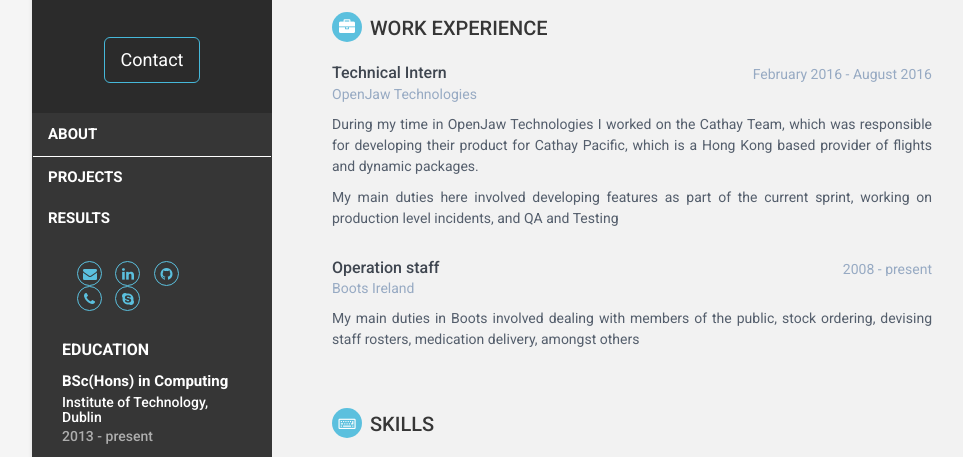
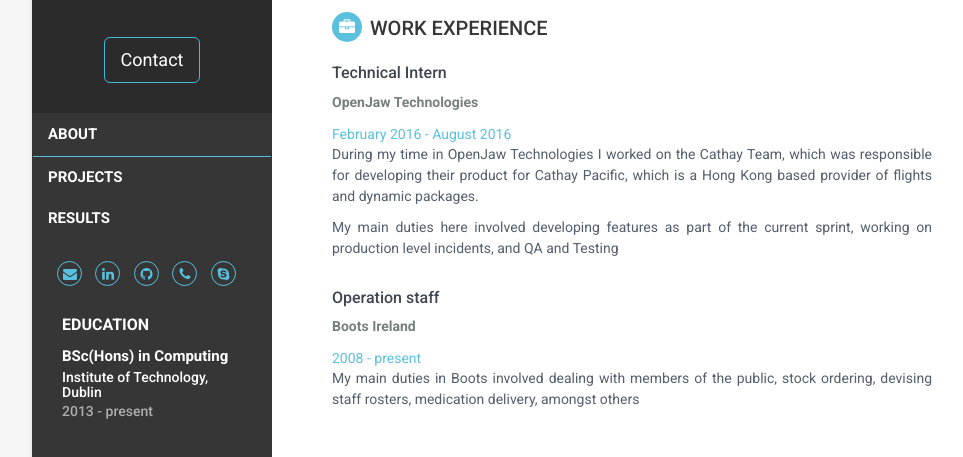
Before and after one commit to shaydaly/IMD-WEB-CV, a plain HTML site: page IMD-CA-2/IMD-CA/index.html in a window 1280 px wide. Shown: the part 270-727 px from the top of the page, without its empty margins (128-1091 px from the left). Drawn offline with Linux system fonts and the light colour scheme.

Commit message:
contact buttons fixed

```diff
--- a/IMD-CA-2/IMD-CA/assets/css/styles.css
+++ b/IMD-CA-2/IMD-CA/assets/css/styles.css
@@ -40,9 +40,9 @@ p {
   background-color: #2b2b2b
 }
 .mediaLinks{
-  width:150px;
+  width:190px;
   margin: 0 auto;
-  /*position:relative;*/
+  position:relative;
   /*padding:15px;*/
 }
 
@@ -159,7 +159,7 @@ p {
 
 .main-wrapper {
   right:0;
-  background: #f2f2f2;
+  background: white;
   padding: 60px;
   padding-left: 300px;
   height:100%;
@@ -224,14 +224,16 @@ p {
   font-weight: 500;
 }
 .main-wrapper .time {
-  position: absolute;
+  position: relative;
   right: 0;
   top: 0;
-  color: #97AAC3;
+  color: #5bc0de;
 }
 .main-wrapper .company {
+  padding-top:10px;
   margin-bottom: 10px;
-  color: #97AAC3;
+  color: rgb(118, 127, 123);
+  font-weight:bold;
 }
 .main-wrapper .project-title {
   font-size: 16px;
@@ -389,7 +391,7 @@ p {
   background-color: transparent;
   /*border: none;*/
   /*padding-bottom: 6px;*/
-  border-bottom: 1px solid white;
+  border-bottom: 1px solid #5bc0de;
   font-weight:bold;
 }
 
--- a/IMD-CA-2/IMD-CA/index.html
+++ b/IMD-CA-2/IMD-CA/index.html
@@ -27,7 +27,7 @@
 <div class="wrapper">
     <div class="sidebar-wrapper">
         <div class="profile-container">
-            <img class="profile img-circle" src="assets/images/ProfilePicture.jpg" alt="" />
+            <img id ="profile_picture" class="profile img-circle" src="assets/images/ProfilePicture.jpg" alt="Seamus Daly" onmousedown="displayImagePopUp('profile_picture')" />
             <h1 class="name">Seamus Daly</h1>
             <h3 class="tagline">Software Developer</h3>
             <div class="contact_button">
@@ -85,9 +85,9 @@
                         <div class="meta">
                             <div class="upper-row">
                                 <h3 class="job-title">Technical Intern</h3>
-                                <div class="time">February 2016 - August 2016</div>
+                                <div class="company">OpenJaw Technologies</div>
                             </div><!--//upper-row-->
-                            <div class="company">OpenJaw Technologies</div>
+                            <div class="time">February 2016 - August 2016</div>
                         </div><!--//meta-->
                         <div class="details">
                             <p>During my time in OpenJaw Technologies I worked on the Cathay Team, which was responsible for developing their product
@@ -103,9 +103,9 @@
                         <div class="meta">
                             <div class="upper-row">
                                 <h3 class="job-title">Operation staff</h3>
-                                <div class="time">2008 - present</div>
+                                <div class="company">Boots Ireland</div>
                             </div><!--//upper-row-->
-                            <div class="company">Boots Ireland</div>
+                            <div class="time">2008 - present</div>
                         </div><!--//meta-->
                         <div class="details">
                             <p>My main duties in Boots involved dealing with members of the public, stock ordering, devising staff rosters, medication delivery, amongst others</p>
@@ -435,7 +435,7 @@
                 <div class="modal-content">
                     <div class="modal-header">
                         <button type="button" class="close" data-dismiss="modal" aria-hidden="true">×</button>
-                        <h3 id="myModalLabel">We'd Love to Hear From You</h3>
+                        <h3 id="myModalLabel">Contact me</h3>
                     </div>
                     <div class="modal-body">
                         <form class="form-horizontal col-sm-12">
```
